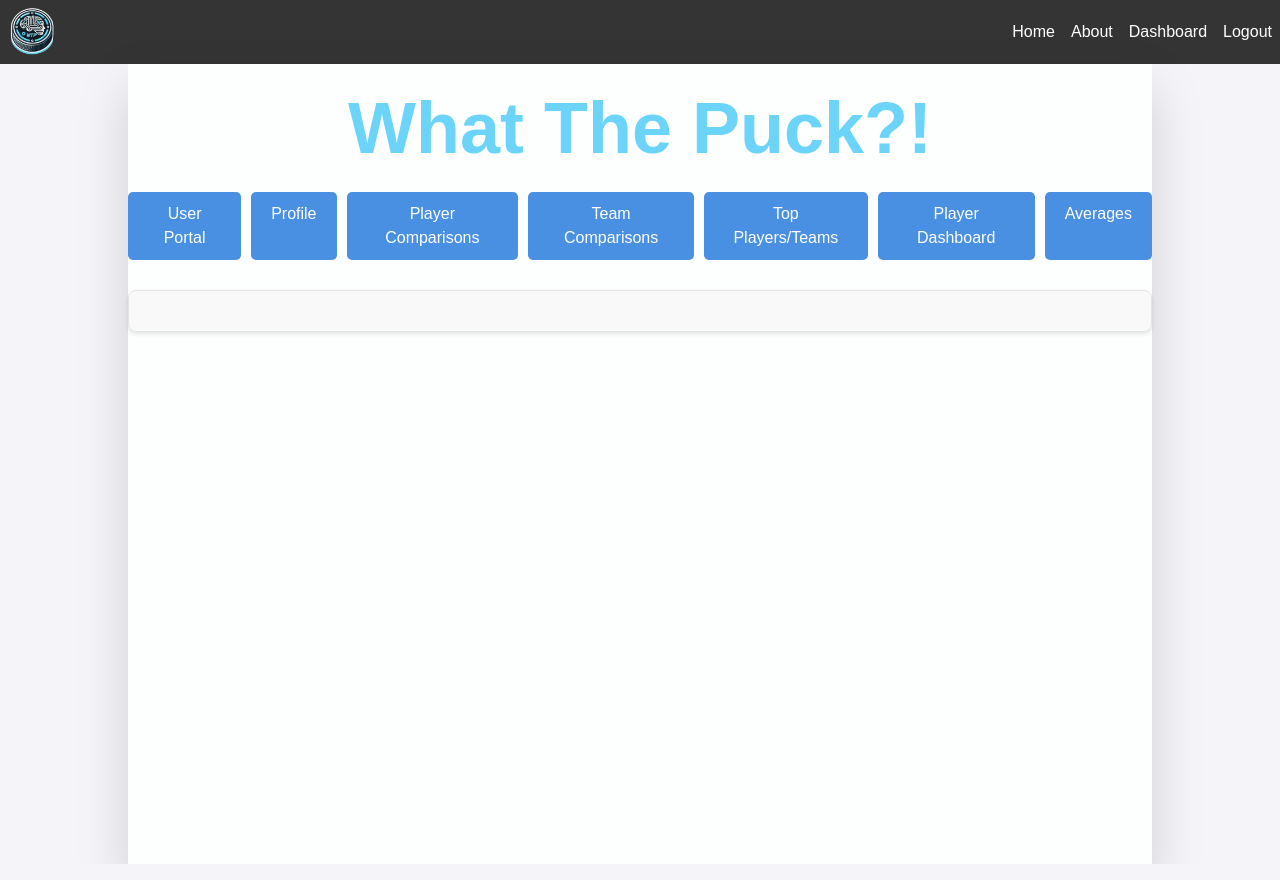
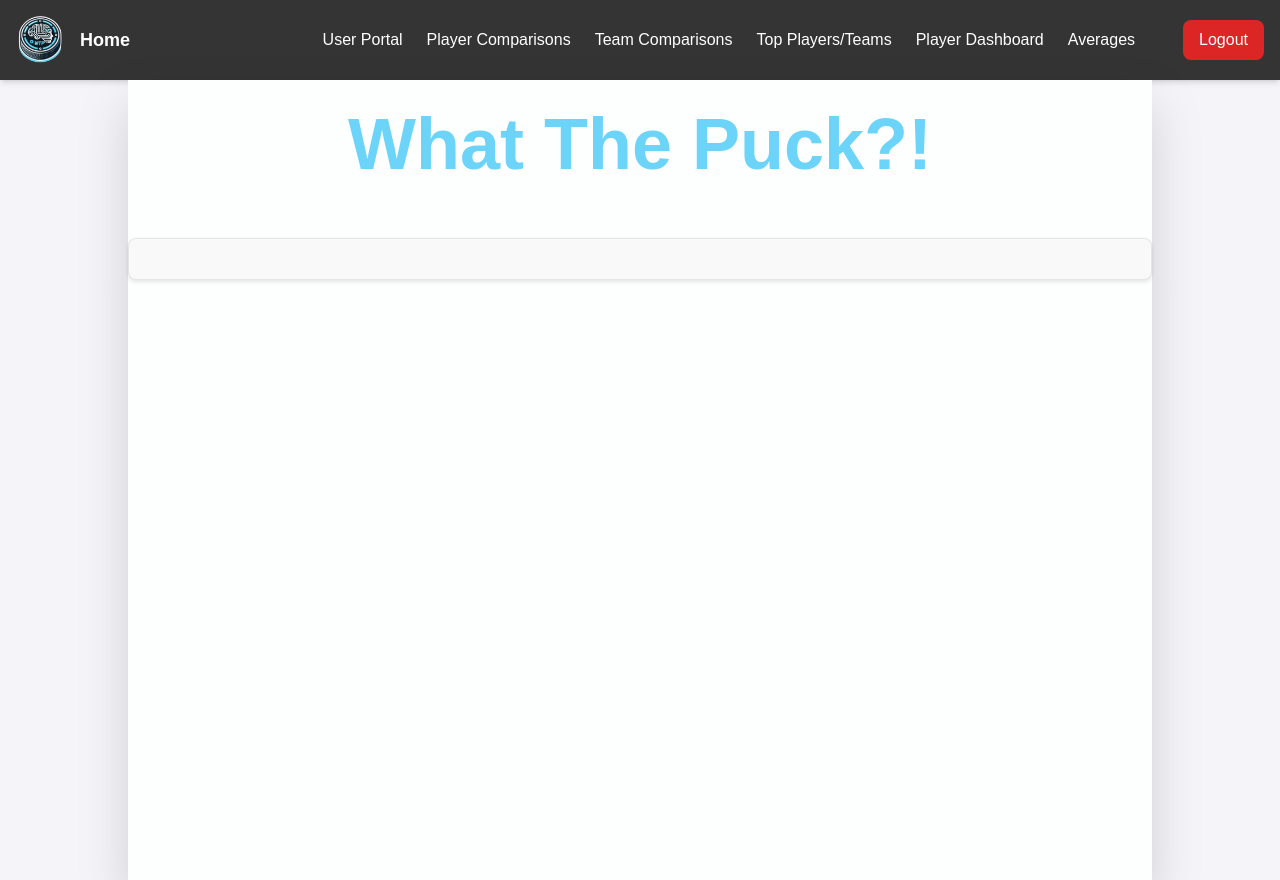
Before and after one commit to ansonruan7/What-The-Puck, a React (Create React App) app in the folder client/: page / in a window 1280 px wide. Built offline with nearby package versions, Linux system fonts and the light colour scheme; sample sign-in values are in the browser's storage.

Commit message:
updated navbar

```diff
--- a/client/src/components/Layout.js
+++ b/client/src/components/Layout.js
@@ -25,29 +25,7 @@ function Layout({ children }) {
                 </h1>
 
                 <div className="nav-links">
-                    {user && <a href="#" onClick={navigateUserPortal}>User Portal</a>}
 
-                    {user?.role != null && (
-                        <>
-                            <a href="/profile">Profile</a>
-                            <a href="#" onClick={navigatePlayerComp}>Player Comparisons</a>
-                            <a href="#" onClick={navigateTeamComp}>Team Comparisons</a>
-                            <a href="#" onClick={navigateTop}>Top Players/Teams</a>
-                            <a href="#" onClick={navigatePlayerDashboard}>Player Dashboard</a>
-                            <a href="#" onClick={navigateAverages}>Averages</a>
-                        </>
-                    )}
-
-                    {(user?.role === 'Coach/Manager' || user?.role === 'Admin') && (
-                        <>
-                            <a href="#" onClick={navigateCoachDashboard}>Coach Dashboard</a>
-                            <a href="#" onClick={navigateAverages}>Averages</a>
-                        </>
-                    )}
-
-                    {user?.role === 'Admin' && (
-                        <a href="#" onClick={navigateAdminDashboard}>Admin Dashboard</a>
-                    )}
                 </div>
 
                 {!user && (
--- a/client/src/components/Navbar.js
+++ b/client/src/components/Navbar.js
@@ -1,16 +1,10 @@
-import React from 'react'
-import logo from '../assets/logo.png'
-
+import React from 'react';
 import { useNavigate } from 'react-router-dom';
-import { useUser } from './UserContext'
+import logo from '../assets/logo.png';
+import { useUser } from './UserContext';
 
 function Navbar() {
     const navigate = useNavigate();
-        const navigateHome = () => navigate('/');
-        const navigateCreateAccount = () => navigate('/CreateAccount');
-        const navigateLogin = () => navigate('/Login');
-        const navigateUserPortal = () => navigate('/AuthUser');
-
     const { user, logoutUser } = useUser();
 
     const handleLogout = () => {
@@ -20,21 +14,75 @@ function Navbar() {
     };
 
     return (
-            <div className='w-full bg-[#343434] p-2 text-white flex items-center justify-between'>
-                <img src={logo} className='w-12 h-12'/>
-                <ul className='flex justify-end gap-4'>
+        <nav className="w-full bg-[#343434] p-4 text-white flex items-center justify-between shadow-md">
+            {/* Logo and Home Button */}
+            <div className="flex items-center gap-4">
+                <img src={logo} alt="Logo" className="w-12 h-12" />
+                <button onClick={() => navigate('/')} className="text-lg font-semibold hover:text-gray-300">
+                    Home
+                </button>
+            </div>
 
-                    <a className='hover:bg-[#3c3b3b]' href='#' onClick={navigateHome}><li>Home</li></a>
-                    <a className='hover:bg-[#3c3b3b]' href='#' onClick={()=>{}}><li>About</li></a>
-                    <a className='hover:bg-[#3c3b3b]' href='#' onClick={()=>{}}><li>Dashboard</li></a>
-                    <li>{user ? (
-                        <a href="#" onClick={handleLogout}>Logout</a>
+            {/* Navigation Links */}
+            <div className="flex items-center gap-6">
+                {user?.role && (
+                    <>
+                        <button onClick={() => navigate('/AuthUser')} className="hover:text-gray-300">
+                            User Portal
+                        </button>
+                        <button onClick={() => navigate('/PlayerComp')} className="hover:text-gray-300">
+                            Player Comparisons
+                        </button>
+                        <button onClick={() => navigate('/TeamComp')} className="hover:text-gray-300">
+                            Team Comparisons
+                        </button>
+                        <button onClick={() => navigate('/Top')} className="hover:text-gray-300">
+                            Top Players/Teams
+                        </button>
+                        <button onClick={() => navigate('/PlayerDashboard')} className="hover:text-gray-300">
+                            Player Dashboard
+                        </button>
+                        <button onClick={() => navigate('/Averages')} className="hover:text-gray-300">
+                            Averages
+                        </button>
+                    </>
+                )}
+
+                {(user?.role === 'Coach/Manager' || user?.role === 'Admin') && (
+                    <>
+                        <button onClick={() => navigate('/CoachDashboard')} className="hover:text-gray-300">
+                            Coach Dashboard
+                        </button>
+                        <button onClick={() => navigate('/Averages')} className="hover:text-gray-300">
+                            Averages
+                        </button>
+                    </>
+                )}
+
+                {user?.role === 'Admin' && (
+                    <button onClick={() => navigate('/AdminDashboard')} className="hover:text-gray-300">
+                        Admin Dashboard
+                    </button>
+                )}
+
+                {/* Login/Logout Section - Logout moved to the end and styled prominently */}
+                <div className="ml-6">
+                    {user ? (
+                        <button
+                            onClick={handleLogout}
+                            className="bg-red-600 px-4 py-2 rounded-lg hover:bg-red-700 transition"
+                        >
+                            Logout
+                        </button>
                     ) : (
-                        <a href="#" onClick={navigateLogin}>Login</a>
-                    )}</li>
-                </ul>
+                        <button onClick={() => navigate('/Login')} className="hover:text-gray-300">
+                            Login
+                        </button>
+                    )}
                 </div>
-        )
+            </div>
+        </nav>
+    );
 }
 
-export default Navbar
+export default Navbar;
```
Lines whose indentation alone changed are shown as unchanged.
